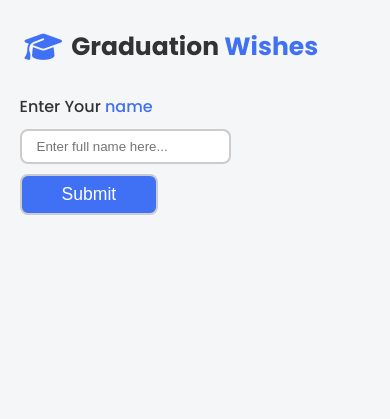
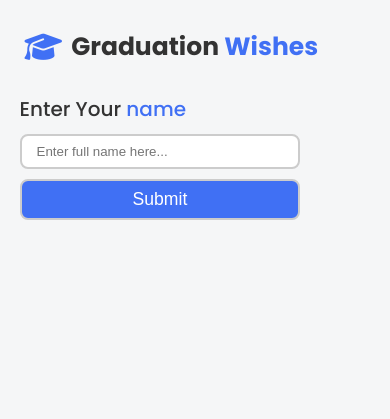
Before and after one commit to aiwaziri05/aiwaziri05.github.io, a PHP site: page /class_of_23/index.html in a window 390 px wide. Shown: the part 54-473 px from the top of the page. Run offline with PHP 8.4, Linux system fonts and the light colour scheme.

Commit message:
project completed

```diff
--- a/class_of_23/index.html
+++ b/class_of_23/index.html
@@ -20,7 +20,6 @@
 
   <main class="main">
     <div class="container">
-      <div class="text-area">
         <div class="icon">
           <i class="fa-solid fa-graduation-cap"></i>
         </div>
@@ -30,9 +29,8 @@
         <div id="text-box">
           <em id="nameErr"></em>
         </div>
-      </div>
       <form action="index.html" onsubmit="return formValidation()" name="myForm" >
-      <div class="input-field">
+      <div class="input-field" id="input-field">
         <label for="username">Enter Your <span>name</span></label>
         <input type="text" placeholder="Enter full name here..." id="input-text" name="userName">
         <div class="submit">
--- a/class_of_23/js/code.js
+++ b/class_of_23/js/code.js
@@ -2,13 +2,16 @@ function formValidation() {
     let validate = document.forms["myForm"]["userName"].value,
     text_box = document.getElementById("text-box"),
     nameErr = document.getElementById("nameErr"),
+    input_field = document.getElementById("input-field"),
     name = "Abdullahi Waziri";
 
     if(validate == "") {
        nameErr.innerHTML = "Name must be filled out";
         return false;
     }else if(validate != "") {
-       text_box.innerHTML = "Congratulations on Your Graduation " + validate + "Wishing you all the best on your new beginning" + name;
+       text_box.innerHTML = "Congratulations on Your Graduation " + validate + " Wishing you all the best on your new beginning </br> " + "By " + name;
+
+       return false;
     }
 
 }
--- a/class_of_23/stylesheet/style.css
+++ b/class_of_23/stylesheet/style.css
@@ -147,6 +147,7 @@ img {
   .input-field label {
     margin-bottom: 15px;
     margin-top: 5px;
+    font-size: 20px;
   }
 
   .input-field label span {
@@ -154,6 +155,7 @@ img {
   }
 
   .input-field input {
+    width: 80%;
     display: block;
     padding: 8px 15px;
     border: 2px solid #ccc;
@@ -199,15 +201,14 @@ img {
   }
 
   #nameErr {
-    color: #e4126d;
+    color: #e41246;
     font-size: 16px;
   }
 
   #text-box {
+    width: 90%;
     padding: 5px;
     margin: 5px auto;
-    word-wrap: break-word;
-    /* border: 2px solid #ccc; */
     border-radius: 5px;
   }
 }
```
